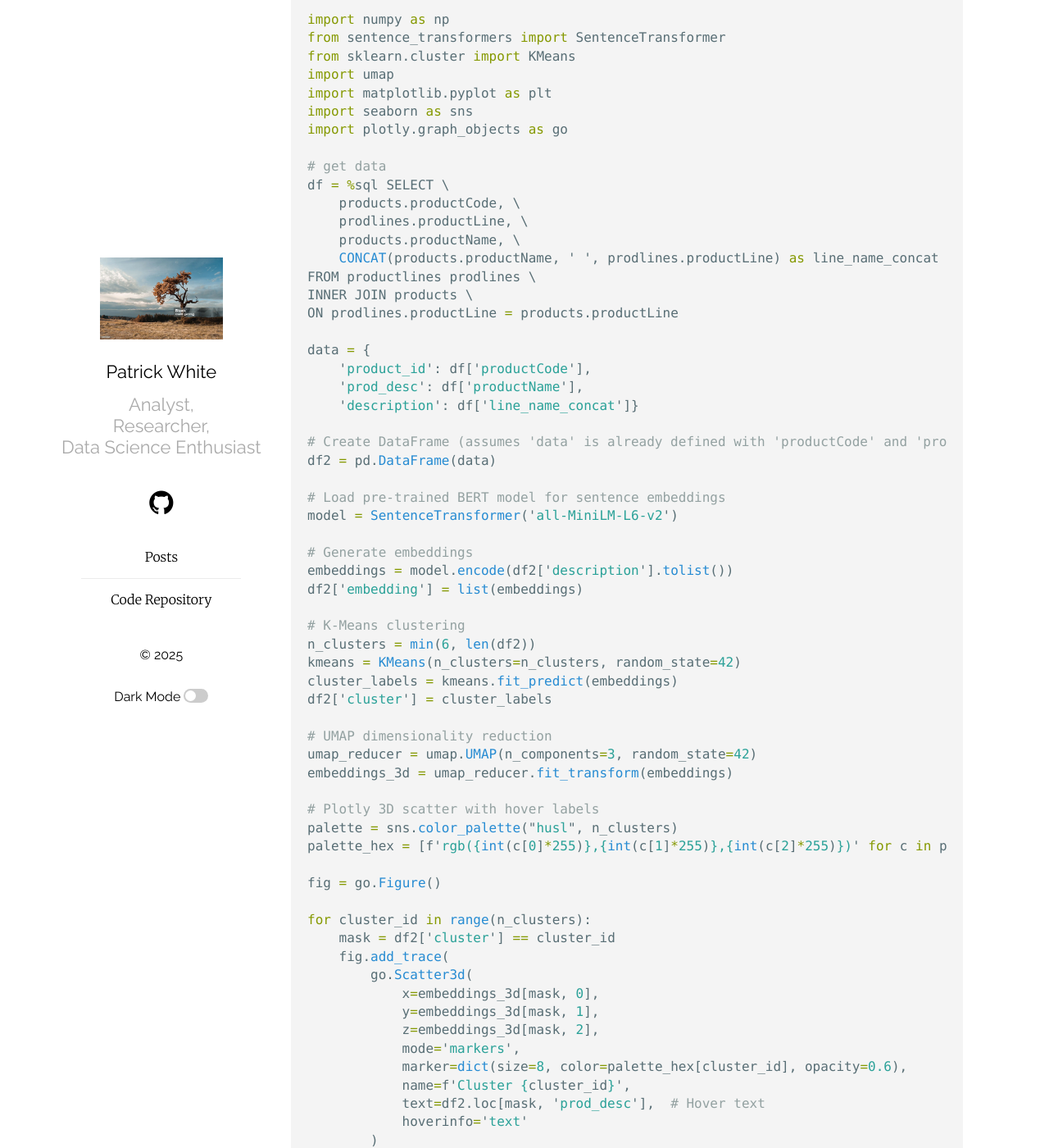
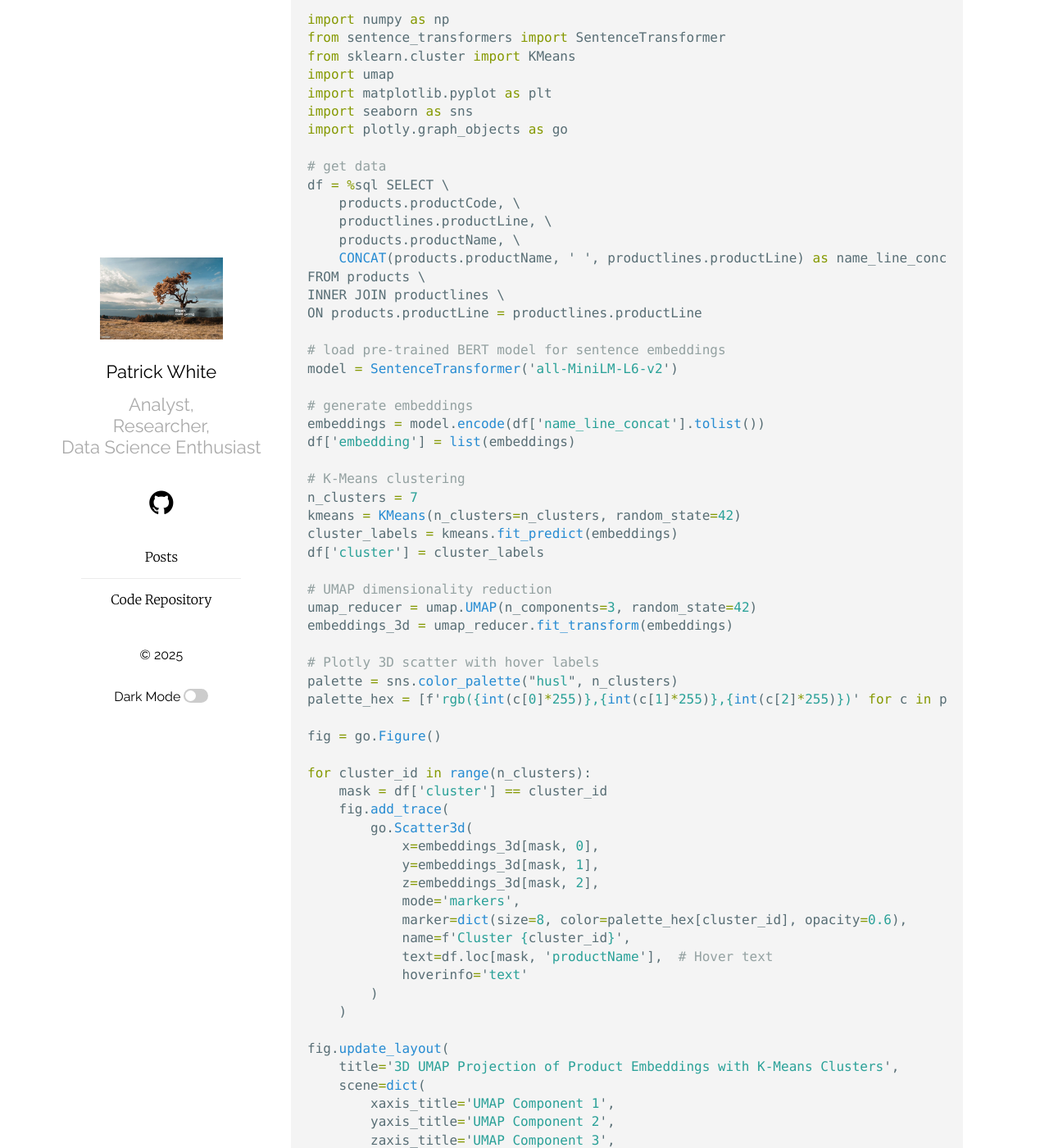
Before and after one commit to pw598/pw598.github.io, a Jekyll site: the page built from _posts/2025-05-14-MySQL-via-Shell-and-Python.md, in a window 1280 px wide and 1400 px high, scrolled down 27195 px. Shown: the whole window at 82% size. Built offline with Jekyll 4.4.1, drawn with Linux system fonts in a browser that asks for light colours; some of the changed text lies outside the part shown.

Commit message:
Add files via upload

```diff
--- a/_posts/2025-05-14-MySQL-via-Shell-and-Python.md
+++ b/_posts/2025-05-14-MySQL-via-Shell-and-Python.md
@@ -1058,33 +1058,25 @@ import plotly.graph_objects as go
 # get data
 df = %sql SELECT \
     products.productCode, \
-    prodlines.productLine, \
+    productlines.productLine, \
     products.productName, \
-    CONCAT(products.productName, ' ', prodlines.productLine) as line_name_concat \
-FROM productlines prodlines \
-INNER JOIN products \
-ON prodlines.productLine = products.productLine
+    CONCAT(products.productName, ' ', productlines.productLine) as name_line_concat \
+FROM products \
+INNER JOIN productlines \
+ON products.productLine = productlines.productLine
 
-data = {
-    'product_id': df['productCode'],
-    'prod_desc': df['productName'],
-    'description': df['line_name_concat']}
-
-# Create DataFrame (assumes 'data' is already defined with 'productCode' and 'productName')
-df2 = pd.DataFrame(data)
-
-# Load pre-trained BERT model for sentence embeddings
+# load pre-trained BERT model for sentence embeddings
 model = SentenceTransformer('all-MiniLM-L6-v2')
 
-# Generate embeddings
-embeddings = model.encode(df2['description'].tolist())
-df2['embedding'] = list(embeddings)
+# generate embeddings
+embeddings = model.encode(df['name_line_concat'].tolist())
+df['embedding'] = list(embeddings)
 
 # K-Means clustering
-n_clusters = min(6, len(df2))
+n_clusters = 7
 kmeans = KMeans(n_clusters=n_clusters, random_state=42)
 cluster_labels = kmeans.fit_predict(embeddings)
-df2['cluster'] = cluster_labels
+df['cluster'] = cluster_labels
 
 # UMAP dimensionality reduction
 umap_reducer = umap.UMAP(n_components=3, random_state=42)
@@ -1097,7 +1089,7 @@ palette_hex = [f'rgb({int(c[0]*255)},{int(c[1]*255)},{int(c[2]*255)})' for c in
 fig = go.Figure()
 
 for cluster_id in range(n_clusters):
-    mask = df2['cluster'] == cluster_id
+    mask = df['cluster'] == cluster_id
     fig.add_trace(
         go.Scatter3d(
             x=embeddings_3d[mask, 0],
@@ -1106,7 +1098,7 @@ for cluster_id in range(n_clusters):
             mode='markers',
             marker=dict(size=8, color=palette_hex[cluster_id], opacity=0.6),
             name=f'Cluster {cluster_id}',
-            text=df2.loc[mask, 'prod_desc'],  # Hover text
+            text=df.loc[mask, 'productName'],  # Hover text
             hoverinfo='text'
         )
     )
```
Also changed, not shown: other parts of _posts/2025-05-14-MySQL-via-Shell-and-Python.md (+1 -2 lines).
